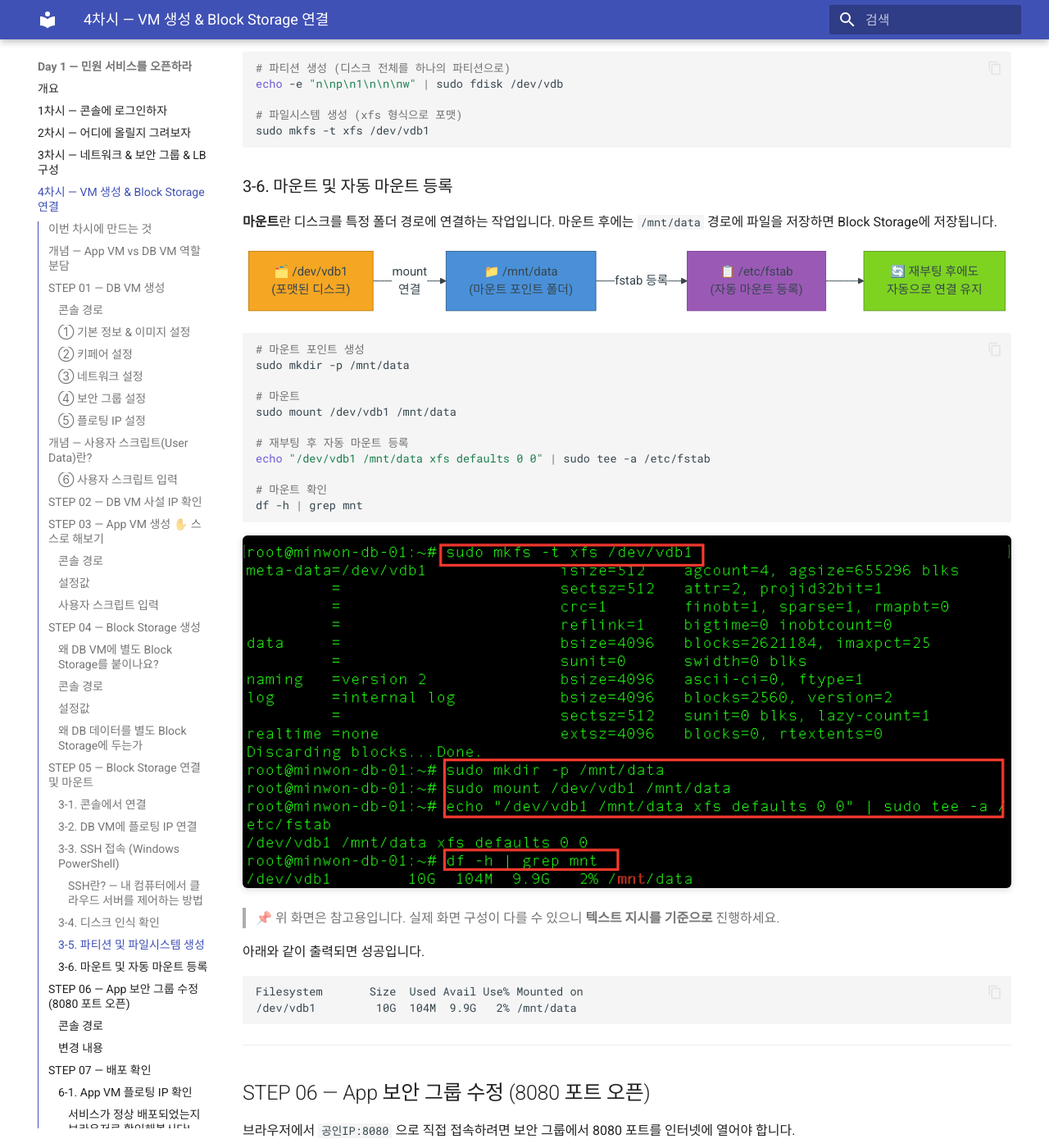
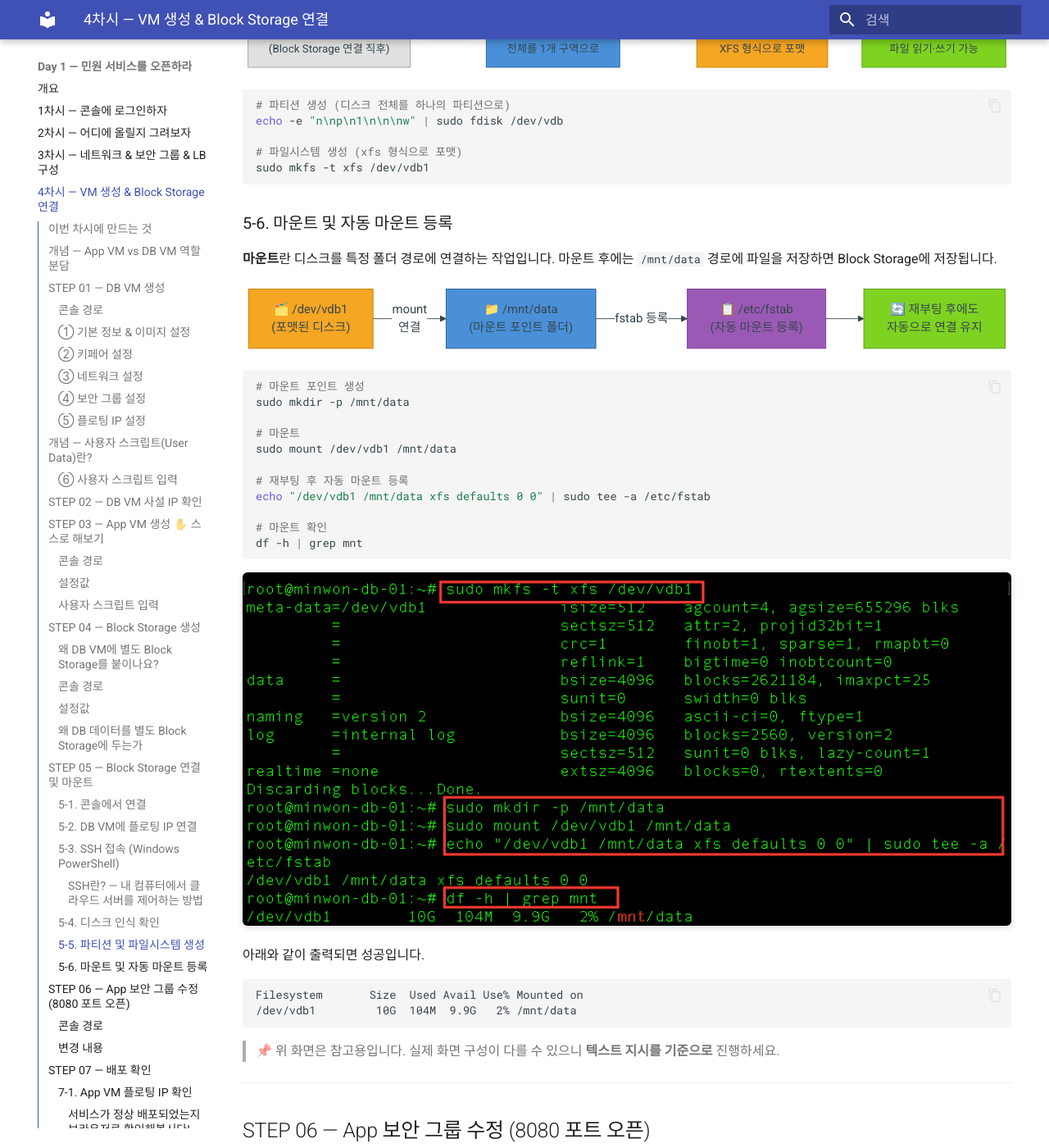
Before and after one commit to skilleat-labs/cloud-native-minwon-lab, an MkDocs documentation site: the page built from docs/day1/session4.md, in a window 1280 px wide and 1400 px high, scrolled down 18133 px. Shown: the whole window at 82% size. Built offline with MkDocs 1.6.1 and Material for MkDocs 9.7.7, drawn with Linux system fonts in a browser that asks for light colours; some of the changed text lies outside the part shown.

Commit message:
docs: 섹션 번호 체계 정비 (3-x/5-x/6-x → 5-x/7-x/4-x)
- session4: STEP05 소섹션 3-x → 5-x, STEP07 소섹션 6-x → 7-x (6-6 누락 7-6으로 정리)
- session4: 상단 표에 STEP06(App 보안 그룹 수정) 행 추가, STEP07 배포 확인 번호 수정
- session4: 📌 주석 filesystem 출력 아래로 이동
- session6: STEP04 소섹션 5-x → 4-x

Co-Authored-By: Claude Sonnet 4.6 <noreply@anthropic.com>

````diff
--- a/docs/day1/session4.md
+++ b/docs/day1/session4.md
@@ -437,7 +438,7 @@ Storage > Block Storage > 블록 스토리지 생성
 
 ## STEP 05 — Block Storage 연결 및 마운트
 
-### 3-1. 콘솔에서 연결
+### 5-1. 콘솔에서 연결
 
 1. `minwon-db-disk` 를 체크한 뒤 **연결 추가** 버튼 클릭
 2. **찾아보기** 를 눌러 `minwon-db-01` 인스턴스 선택
@@ -446,7 +447,7 @@ Storage > Block Storage > 블록 스토리지 생성
 ![블록 스토리지 연결 추가 화면](./images/3-9-block-storage-attach.png)
 > 📌 위 화면은 참고용입니다. 실제 화면 구성이 다를 수 있으니 **텍스트 지시를 기준으로** 진행하세요.
 
-### 3-2. DB VM에 플로팅 IP 연결
+### 5-2. DB VM에 플로팅 IP 연결
 
 Block Storage 마운트를 위해 DB VM에 SSH로 접속해야 합니다.
 DB VM에는 플로팅 IP가 없으므로 <span style="color:red">**임시로 연결합니다.**</span>
@@ -459,7 +460,7 @@ DB VM에는 플로팅 IP가 없으므로 <span style="color:red">**임시로 연
 
 3. 사용 가능한 플로팅 IP를 선택해 **연결** 클릭합니다
 
-### 3-3. SSH 접속 (Windows PowerShell)
+### 5-3. SSH 접속 (Windows PowerShell)
 
 #### SSH란? — 내 컴퓨터에서 클라우드 서버를 제어하는 방법
 
@@ -542,7 +543,7 @@ sudo ls /var/lib/mysql
     `sudo su -` 로 root 전환하면 편하지만, 실수로 시스템 파일을 삭제하는 사고가 생길 수 있습니다.
     명령마다 `sudo` 를 붙이는 습관이 안전합니다.
 
-### 3-4. 디스크 인식 확인
+### 5-4. 디스크 인식 확인
 
 ```bash
 sudo lsblk
@@ -558,7 +559,7 @@ sudo lsblk
 | `vda` | 20G | 루트 디스크 (OS) |
 | `vdb` | 10G | 방금 연결한 Block Storage |
 
-### 3-5. 파티션 및 파일시스템 생성
+### 5-5. 파티션 및 파일시스템 생성
 
 **파티션**이란 디스크를 논리적으로 나누는 구역입니다. 새 디스크는 빈 공간만 있으므로 OS가 사용할 수 있도록 구역을 먼저 만들어야 합니다.
 **파일시스템**은 파티션 위에 파일을 저장하는 규칙(형식)입니다. 포맷하지 않으면 데이터를 읽고 쓸 수 없습니다.
@@ -588,7 +589,7 @@ echo -e "n\np\n1\n\n\nw" | sudo fdisk /dev/vdb
 sudo mkfs -t xfs /dev/vdb1
 ```
 
-### 3-6. 마운트 및 자동 마운트 등록
+### 5-6. 마운트 및 자동 마운트 등록
 
 **마운트**란 디스크를 특정 폴더 경로에 연결하는 작업입니다. 마운트 후에는 `/mnt/data` 경로에 파일을 저장하면 Block Storage에 저장됩니다.
 
@@ -672,7 +673,7 @@ Network > Security Group > minwon-sg-app 클릭
 App VM의 사용자 스크립트는 부팅 후 백그라운드에서 자동 실행됩니다.
 **인스턴스 생성 후 약 2~3분 기다렸다가** SSH로 접속해 확인합니다.
 
-### 6-1. App VM 플로팅 IP 확인
+### 7-1. App VM 플로팅 IP 확인
 
 STEP 05에서 App VM 생성 시 플로팅 IP를 **사용**으로 설정했습니다.
 콘솔에서 할당된 공인 IP를 먼저 확인하세요.
@@ -702,7 +703,7 @@ http://<확인한 공인IP>:8080
 ![App VM 플로팅 IP 확인 화면](./images/6-1-app-floating-ip-check.png)
 > 📌 위 화면은 참고용입니다. 실제 화면 구성이 다를 수 있으니 **텍스트 지시를 기준으로** 진행하세요.
 
-### 6-2. PowerShell로 App VM에 SSH 접속
+### 7-2. PowerShell로 App VM에 SSH 접속
 
 **① PowerShell 열기**
 
@@ -734,7 +735,7 @@ ssh -i MyKey.pem ubuntu@<App-VM-플로팅-IP>
 
 접속 성공 시 `ubuntu@minwon-app-01:~$` 프롬프트가 나타납니다.
 
-### 6-3. 배포 상태 확인
+### 7-3. 배포 상태 확인
 
 접속 후 아래 명령어를 순서대로 실행합니다.
 
@@ -762,7 +763,7 @@ curl http://localhost:8080
 
 HTML 코드가 출력되면 앱이 정상 동작 중입니다.
 
-### 6-4. DB VM 서비스 확인 (새 터미널에서)
+### 7-4. DB VM 서비스 확인 (새 터미널에서)
 
 !!! tip "App VM 터미널은 그대로 두고 PowerShell 창을 새로 여세요"
     App VM에 접속 중인 터미널을 닫지 말고,
@@ -786,7 +787,7 @@ sudo systemctl status mysql
 ![MySQL 서비스 정상 실행 화면](./images/3-18-mysql-status.png)
 > 📌 위 화면은 참고용입니다. 실제 화면 구성이 다를 수 있으니 **텍스트 지시를 기준으로** 진행하세요.
 
-### 6-5. App VM에서 DB VM 통신 확인
+### 7-5. App VM에서 DB VM 통신 확인
 
 App VM 터미널(기존 창)로 돌아와서 실행합니다.
 
@@ -808,7 +809,7 @@ nc -zv <DB-VM-사설-IP> 3306
 
 ---
 
-### 6-7. App VM 이미지 생성 (복제 준비)
+### 7-6. App VM 이미지 생성 (복제 준비)
 
 지금까지 모든 설정이 완료된 App VM을 **이미지로 저장**합니다.
 
````
Also changed, not shown: other parts of docs/day1/session4.md (+3 -2 lines), docs/day1/session6.md (+3 -3 lines).
